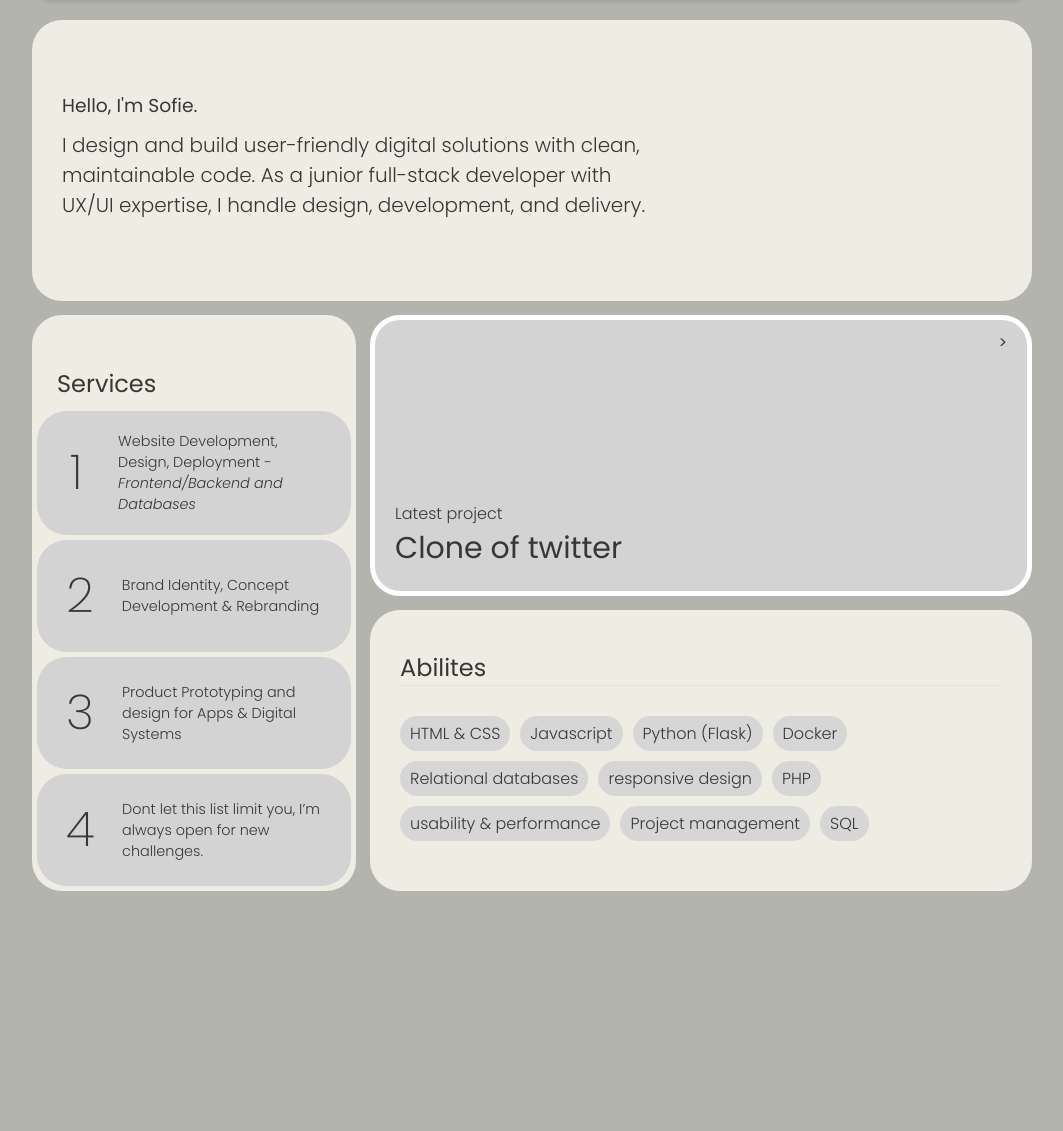
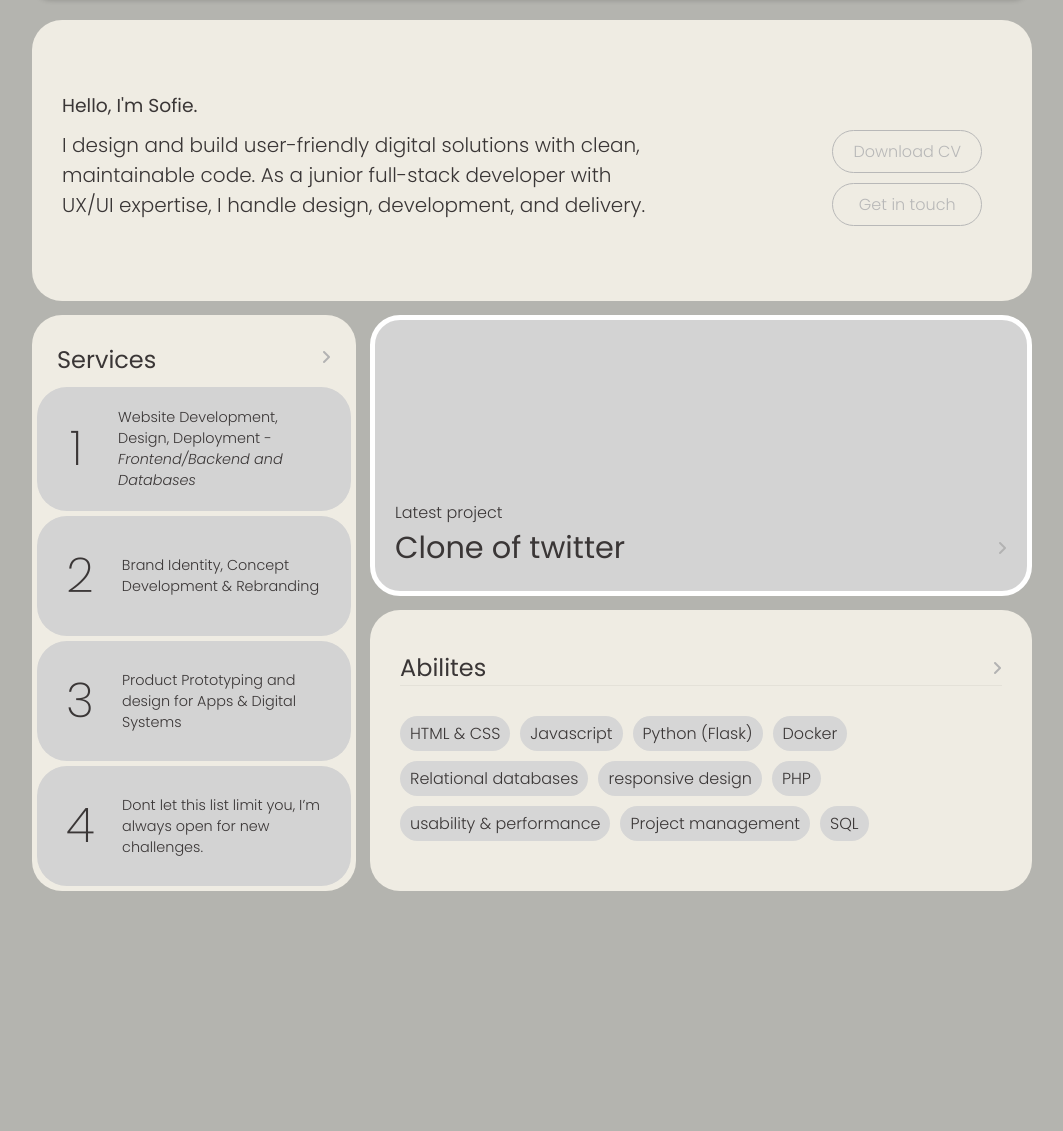
Before and after one commit to Sofieolsenn/sofie-portfolio, a Flask app: page / in a window 1280 px wide. Shown: the part 100-1231 px from the top of the page, without its empty margins (108-1171 px from the left). Run offline with Flask 3, Linux system fonts and the light colour scheme.

Commit message:
final touches in on the home

```diff
--- a/static/script.js
+++ b/static/script.js
@@ -13,3 +13,18 @@ navLinks.forEach(link => {
 const path = window.location.pathname;
 const homePaths = ['/', '/english', '/danish', '/japanese'];
 setActiveNav(homePaths.includes(path) ? '/home' : path);
+
+// === home section clicks → SPA navigation (no HTML changes)
+const SPA_CONTAINER = document.getElementById('SPA-container');
+if (SPA_CONTAINER) {
+    SPA_CONTAINER.addEventListener('click', (e) => {
+        const section = e.target.closest('.home-services, .home-project, .home-abilities');
+        if (!section || typeof mix_fetch !== 'function') return;
+        const url = section.classList.contains('home-services') ? '/services'
+            : section.classList.contains('home-project') ? '/projects'
+            : '/abilities';
+        e.preventDefault();
+        mix_fetch(url, 'GET', false, true, false, false);
+        setActiveNav(url);
+    });
+}
--- a/static/styles.css
+++ b/static/styles.css
@@ -69,6 +69,10 @@ a {
             transition: background-color 0.2s ease, transform 0.2s ease;
         }
 
+        a:hover {
+            color: var(--active-text-color);
+        }
+
         a.active {
             background-color: var(--active-box-color);
             color: var(--active-text-color);
@@ -122,6 +126,10 @@ a {
             transition: background-color 0.2s ease, transform 0.2s ease;
         }
 
+        a:hover {
+            color: var(--active-text-color);
+        }
+
         a.active {
             background-color: var(--active-box-color);
             color: var(--active-text-color);
@@ -151,6 +159,13 @@ a {
 
     section{
         border-radius: 30px;
+        a {
+            color: black;
+        }
+
+        .fa-angle-right {
+            color: rgb(178, 178, 178)
+        }
 
     }
 
@@ -165,35 +180,64 @@ a {
         h1 {
             margin-bottom: 10px;
         }
-        p {
-            max-width: 600px;
-            margin-bottom: 10px;
-            font-size: var(--font-size-h3);
 
+        .home-about-content {
+            display: flex;
+            justify-content: space-between;
+            flex-wrap: wrap;
+            align-items: self-start;
+
+            p {
+                max-width: 600px;
+                margin-bottom: 10px;
+                font-size: var(--font-size-h3);
+
+            }
+
+            .home-about-content-link {
+                display: flex;
+                flex-direction: row;
+                gap: 10px;
+                margin-right: 20px;
+
+                a {
+                    border: 1px solid rgb(184, 184, 184);
+                    color:  rgb(184, 184, 184);
+                    text-decoration: none;
+                    padding: 8px 20px;
+                    border-radius: 100px;
+                    text-align: center;
+                }
+            }
         }
+
     }
 
     .home-project {
         grid-area: project;
         background-color: lightgray;
         border: 5px solid white;
+        min-height: 200px;
+        padding: 10px 20px 20px 20px;
         display: flex;
-        min-height: 200px;
-        justify-content: space-between;
-        padding: 10px 20px 20px 20px;
+        flex-direction: column;
+        justify-content: end;
+        cursor: pointer;
+        transition: transform 0.2s ease, box-shadow 0.2s ease;
 
-        .home-project-container1 {
-            align-self: flex-end; /* bottom */
-
-            h3 {
-                font-size: 30px;
-
-            }
+        &:hover {
+            transform: translateY(-3px) rotate3d(1, 0, 0, 3deg);
+            box-shadow: 0 12px 32px 8px rgba(0, 0, 0, 0.08);
         }
 
         .home-project-container2 {
-            align-self: flex-start; /* top */
-            text-align: right;
+            display: flex;
+            align-items: center;
+            justify-content: space-between;
+
+            h3 {
+                font-size: 1.9rem;
+            }
         }
 
     }
@@ -201,23 +245,38 @@ a {
     .home-services {
         grid-area: service;
         background-color: var(--box-color);
-        padding: 5px;
+        padding: 0px 5px 5px 5px;
         display: flex;
         flex-direction: column;
         justify-content: end;
+        cursor: pointer;
+        transition: transform 0.2s ease, box-shadow 0.2s ease;
+
+        &:hover {
+            transform: translateY(-3px) rotate3d(1, 0, 0, 3deg);
+            box-shadow: 0 12px 32px 8px rgba(0, 0, 0, 0.08);
+        }
 
         h2 {
             padding: 15px 20px 10px 20px;
         }
 
-        div {
+        .home-services-title {
+            display: flex;
+            align-items: center;
+            justify-content: space-between;
+
+            padding: 0px 20px 0px 0px;
+        }
+
+        .home-services-content {
             display: flex;
             flex-direction: column;
             gap: 5px;
 
             section {
                 background-color: lightgray;
-                min-height: 100px;
+                min-height: 120px;
                 border-radius: 30px;
                 padding: 20px;
 
@@ -243,6 +302,13 @@ a {
         grid-area: abilities;
         background-color: var(--box-color);
         padding: 30px;
+        cursor: pointer;
+        transition: transform 0.2s ease, box-shadow 0.2s ease;
+
+        &:hover {
+            transform: translateY(-3px) rotate3d(1, 0, 0, 3deg);
+            box-shadow: 0 12px 32px 8px rgba(0, 0, 0, 0.08);
+        }
 
         .home-abilities-header-container{
             display: flex;
@@ -361,6 +427,10 @@ a {
 /* === Tablet === */
 @media (min-width: 800px) {
      /*responsive grid layout*/
+    .home-container .home-about .home-about-content .home-about-content-link {
+        flex-direction: column;
+    }
+
     .home-container {
         margin: 10px auto;
         max-width: 1000px;
@@ -401,3 +471,5 @@ a {
         }
     }
 }
+
+/*===  teaser   ===*/
--- /dev/null
+++ b/templates/___teaser.html
@@ -0,0 +1 @@
+<p class="teaser-p">teasing</p>
--- a/templates/_home.html
+++ b/templates/_home.html
@@ -1,23 +1,32 @@
 <article class="home-container">
     <section class="home-about">
-            <h1>Hello, I'm Sofie.</h1>
+        <h1>Hello, I'm Sofie.</h1>
+        <div class="home-about-content">
             <p>I design and build user-friendly digital solutions with clean, maintainable code. As a junior full-stack developer with UX/UI expertise, I handle design, development, and delivery.</p>
+            <div class="home-about-content-link">
+                <a href="#">Download CV</a>
+                <a href="#">Get in touch</a>
+            </div>
+        </div>
             <!-- <a href="/contact" mix-get mix-target="#SPA-container"><span class="nav-contact">Lets create something together.</span></a> -->
     </section>
 
     <section class="home-project">
         <div class="home-project-container1">
             <p>Latest project</p>
-            <h3>Clone of twitter</h3>
         </div>
         <div class="home-project-container2">
-            >
+            <h3>Clone of twitter</h3>
+            <i class="fa-solid fa-angle-right"></i>
         </div>
     </section>
 
     <section class="home-services">
-        <h2>Services</h2>
-        <div>
+        <div class="home-services-title">
+            <h2>Services</h2>
+            <i class="fa-solid fa-angle-right"></i>
+        </div>
+        <div class="home-services-content">
             <section>
                 <h3>1</h3>
                 <p>Website Development, Design, Deployment - <i>Frontend/Backend and Databases</i></p>
@@ -40,7 +49,7 @@
     <section class="home-abilities">
         <div class="home-abilities-header-container">
             <h2>Abilites</h2>
-
+            <i class="fa-solid fa-angle-right"></i>
         </div>
         <div class="home-abilities-content-container">
             <p class="frontend-color">HTML & CSS</p>
```
